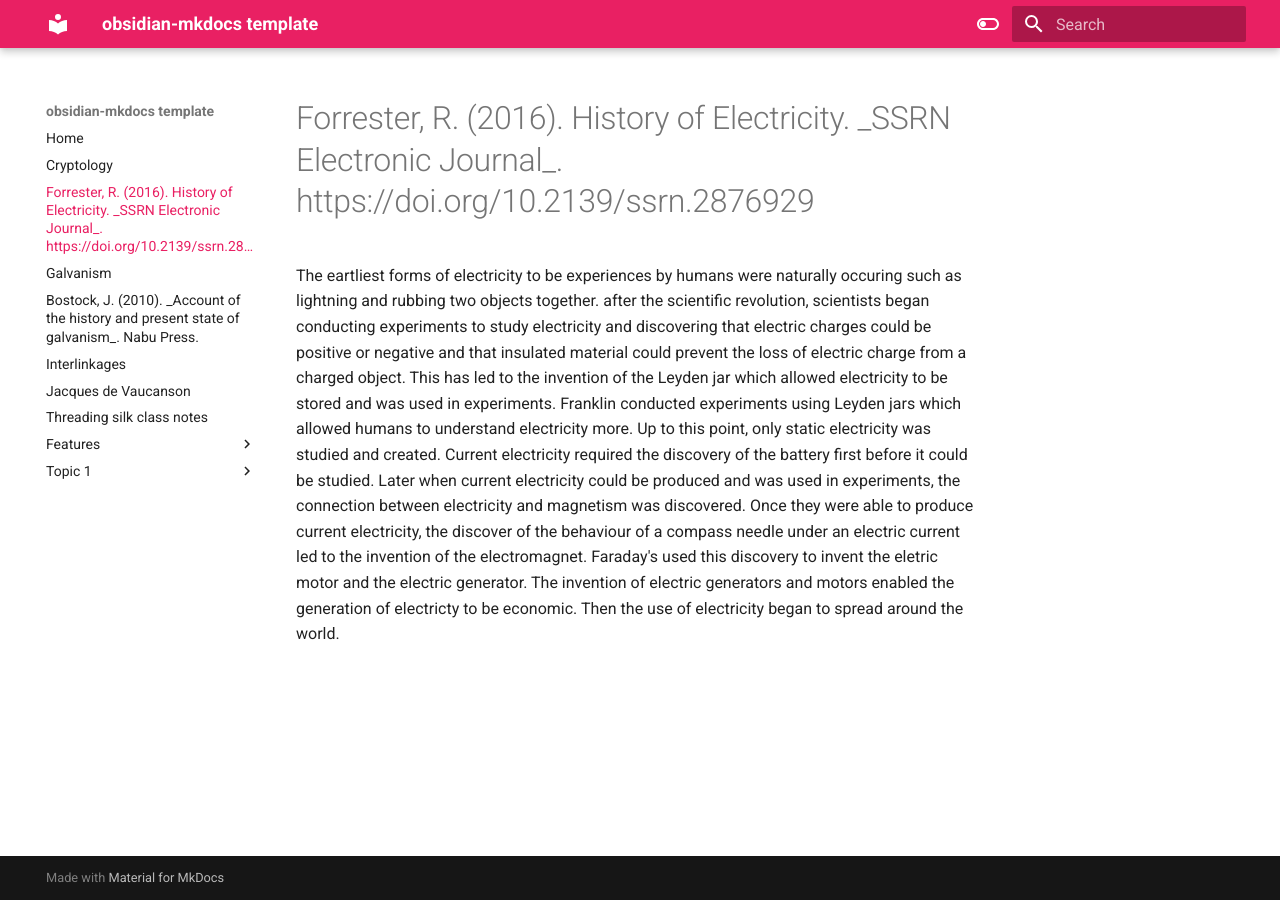
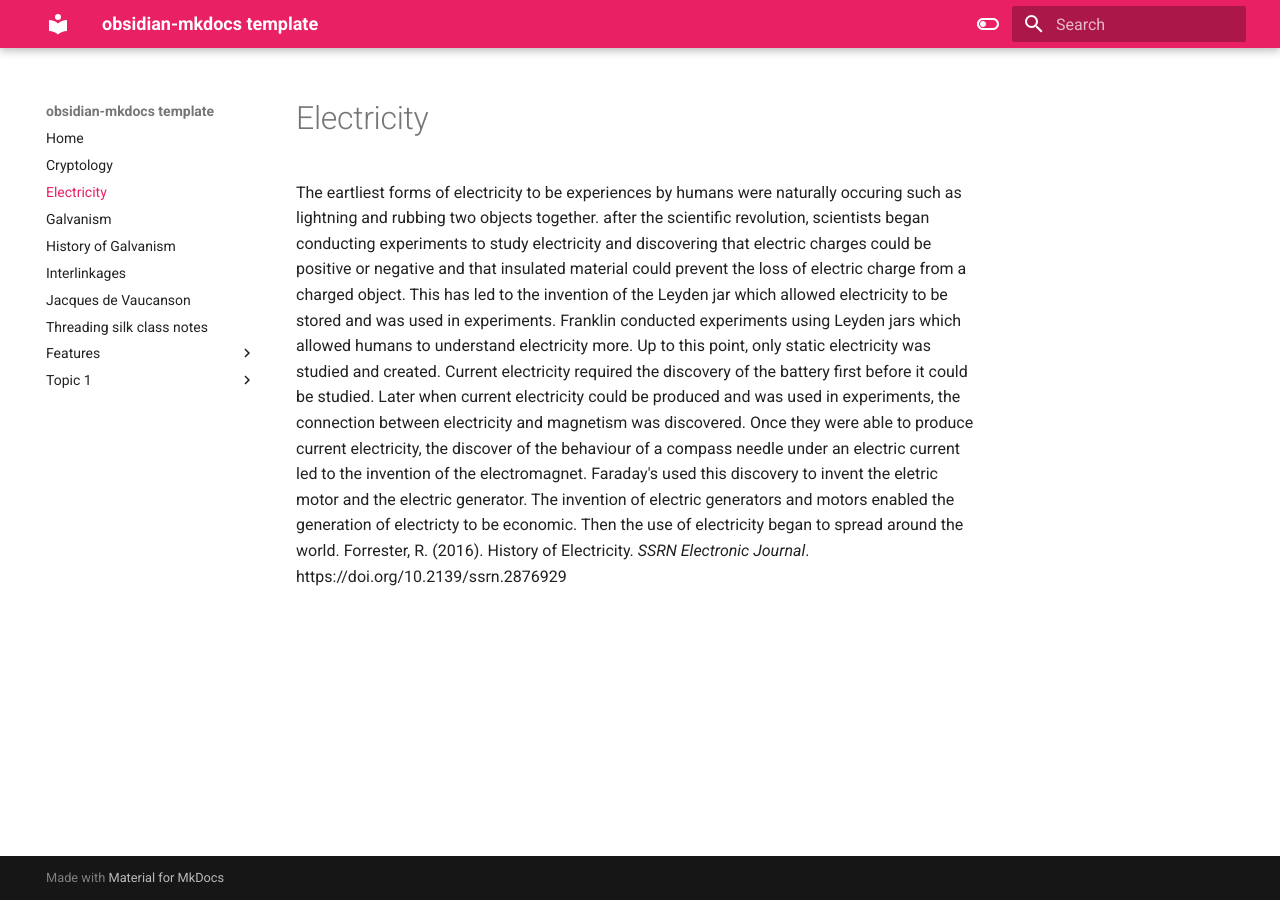
Before and after one commit to sandyzax/memex1, an MkDocs documentation site: the page built from docs/Electricity.md, in a window 1280 px wide. Built offline with MkDocs 1.6.1 and Material for MkDocs 9.7.7, drawn with Linux system fonts in a browser that asks for light colours.

Commit message:
Add files via upload

```diff
--- a/docs/Electricity.md
+++ b/docs/Electricity.md
@@ -1,6 +1,7 @@
-Title: Forrester, R. (2016). History of Electricity. _SSRN Electronic Journal_. https://doi.org/10.2139/ssrn.2876929
+Title: Electricity
 date: {{10-02-2023}}
 type: reference
 project: History of electricity
 
 The eartliest forms of electricity to be experiences by humans were naturally occuring such as lightning and rubbing two objects together. after the scientific revolution, scientists began conducting experiments to study electricity and discovering that electric charges could be positive or negative and that insulated material could prevent the loss of electric charge from a charged object. This has led to the invention of the Leyden jar which allowed electricity to be stored and was used in experiments. Franklin conducted experiments using Leyden jars which allowed humans to understand electricity more. Up to this point, only static electricity was studied and created. Current electricity required the discovery of the battery first before it could be studied. Later when current electricity could be produced and was used in experiments, the connection between electricity and magnetism was discovered. Once they were able to produce current electricity, the discover of the behaviour of a compass needle under an electric current led to the invention of the electromagnet. Faraday's used this discovery to invent the eletric motor and the electric generator. The invention of electric generators and motors enabled the generation of electricty to be economic. Then the use of electricity began to spread around the world.
+Forrester, R. (2016). History of Electricity. _SSRN Electronic Journal_. https://doi.org/10.2139/ssrn.2876929
--- a/docs/History of Galvanism.md
+++ b/docs/History of Galvanism.md
@@ -1,4 +1,4 @@
-Title: Bostock, J. (2010). _Account of the history and present state of galvanism_. Nabu Press.
+Title: History of Galvanism
 date: {{09-10-2023}}
 type: reference
 project:
```
